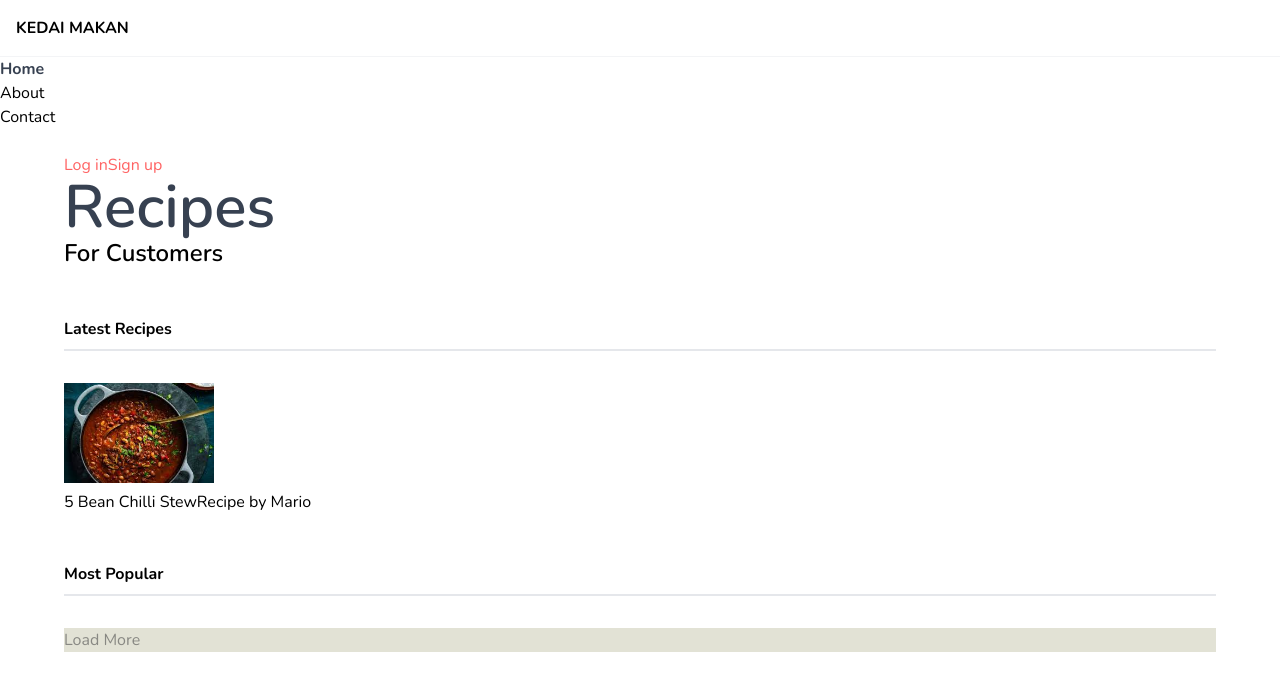
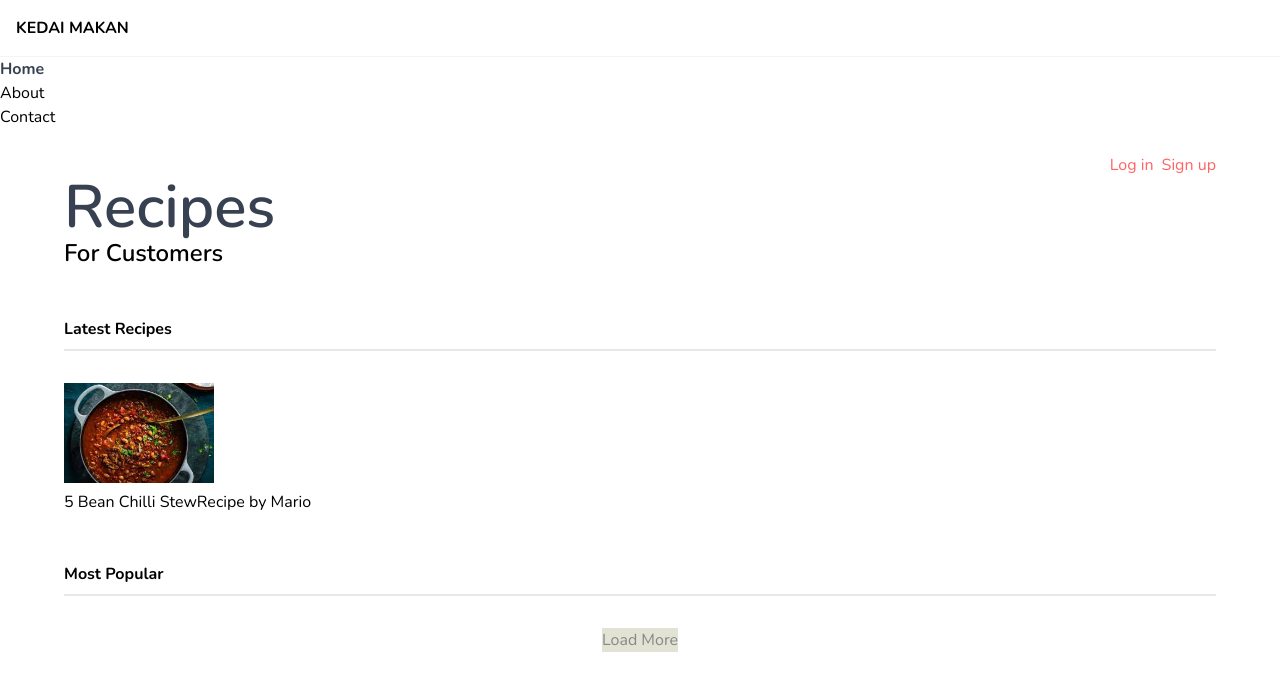
Before and after one commit to maeil99/tailwind-css, a Next.js app: page / in a window 1280 px wide. Shown: the top 690 px of the page. Built offline with nearby package versions, Linux system fonts and the light colour scheme.

Commit message:
apply flexbox

```diff
--- a/pages/index.tsx
+++ b/pages/index.tsx
@@ -37,12 +37,12 @@
           </nav>
         </div>
         <main className="px-16 py-6">
-          <div>
+          <div className='flex justify-end'>
             <Link href="#">
               <a className='text-primary'>Log in</a>
             </Link>
             <Link href="#">
-              <a className='text-primary'>Sign up</a>
+              <a className='text-primary ml-2'>Sign up</a>
             </Link>
           </div>
           <header>
@@ -69,7 +69,7 @@
           <h4 className="font-bold mt-12 pb-2 border-b-2 border-gray-200">Most Popular</h4>
           {/* cards goes here */}
           <div className="mt-8"></div>
-          <div>
+          <div className='flex justify-center'>
             <div className='bg-secondary-100 text-secondary-200'>Load More</div>
           </div>
         </main>
```
